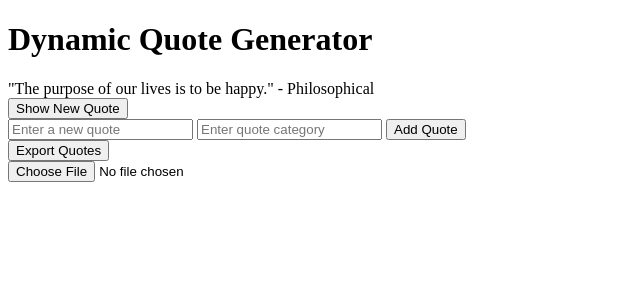
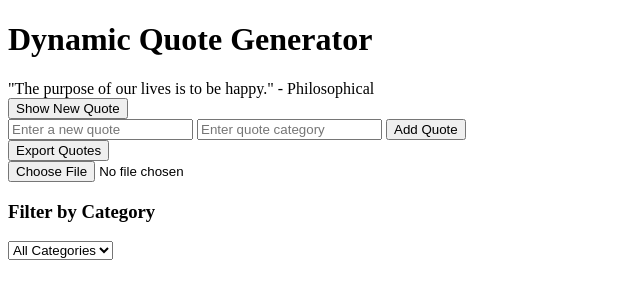
Before and after one commit to AbidanAkele/alx_fe_javascript, a plain HTML site: page dom-manipulation/index.html in a window 1280 px wide. Shown: the whole page, without its empty margins (0-640 px from the left). Drawn offline with Linux system fonts and the light colour scheme.

Commit message:
Update index.html

```diff
--- a/dom-manipulation/index.html
+++ b/dom-manipulation/index.html
@@ -26,6 +26,13 @@
   <input type="file" id="importFile" accept=".json" />
  </div>
 
+ <div>
+    <h3>Filter by Category</h3>
+    <select id="categoryFilter" onchange="filterQuotes()">
+        <option value="all">All Categories</option>
+    </select>
+ </div>
+
  <script src="script.js"></script>
 </body>
 
```
